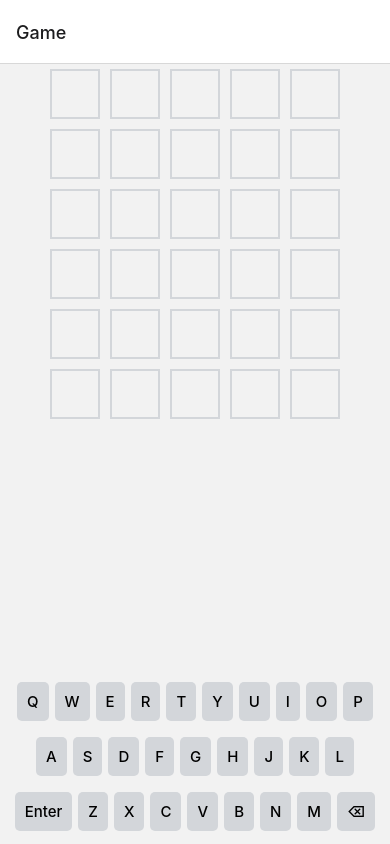
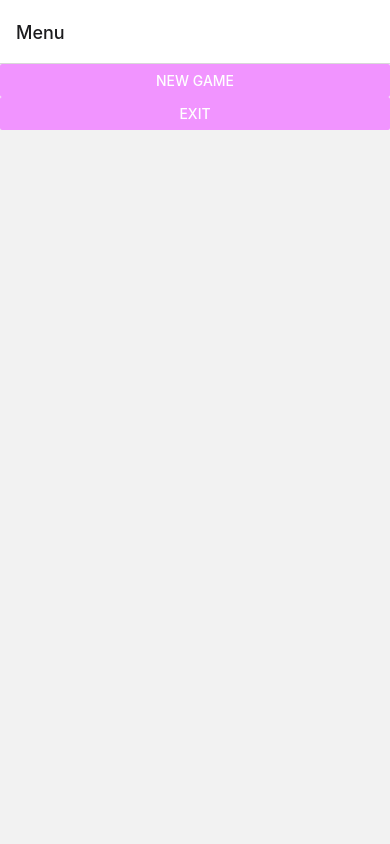
Before and after one commit to nastiandru/wsei-wordle, a React Native app: screen / in a window 390 px wide. Built offline with nearby package versions, Linux system fonts and the light colour scheme.

Commit message:
Add Menu screen

```diff
--- a/src/navigators/RootNavigator.tsx
+++ b/src/navigators/RootNavigator.tsx
@@ -1,13 +1,15 @@
 import GameScreen from "../screens/GameScreen";
 import {NavigationContainer} from "@react-navigation/native";
 import {createNativeStackNavigator} from "@react-navigation/native-stack";
+import MenuScreen from "../screens/MenuScreen";
 
 const { Navigator, Screen } = createNativeStackNavigator();
 
 export default function RootNavigator(): JSX.Element {
     return (
         <NavigationContainer>
-            <Navigator>
+            <Navigator initialRouteName="Menu">
+                <Screen name="Menu" component={MenuScreen} />
                 <Screen name="Game" component={GameScreen} />
             </Navigator>
         </NavigationContainer>
--- /dev/null
+++ b/src/screens/MenuScreen.tsx
@@ -0,0 +1,18 @@
+import { BackHandler, Button, View } from "react-native";
+
+export default function MenuScreen({ navigation }: { navigation: any }) : JSX.Element {
+    return (
+        <View>
+            <Button
+                title="New Game"
+                color="#f194ff"
+                onPress={() => navigation.navigate('Game')}
+            />
+            <Button
+                title="Exit"
+                color="#f194ff"
+                onPress={() => BackHandler.exitApp()}
+            />
+        </View>
+    )
+}
```
